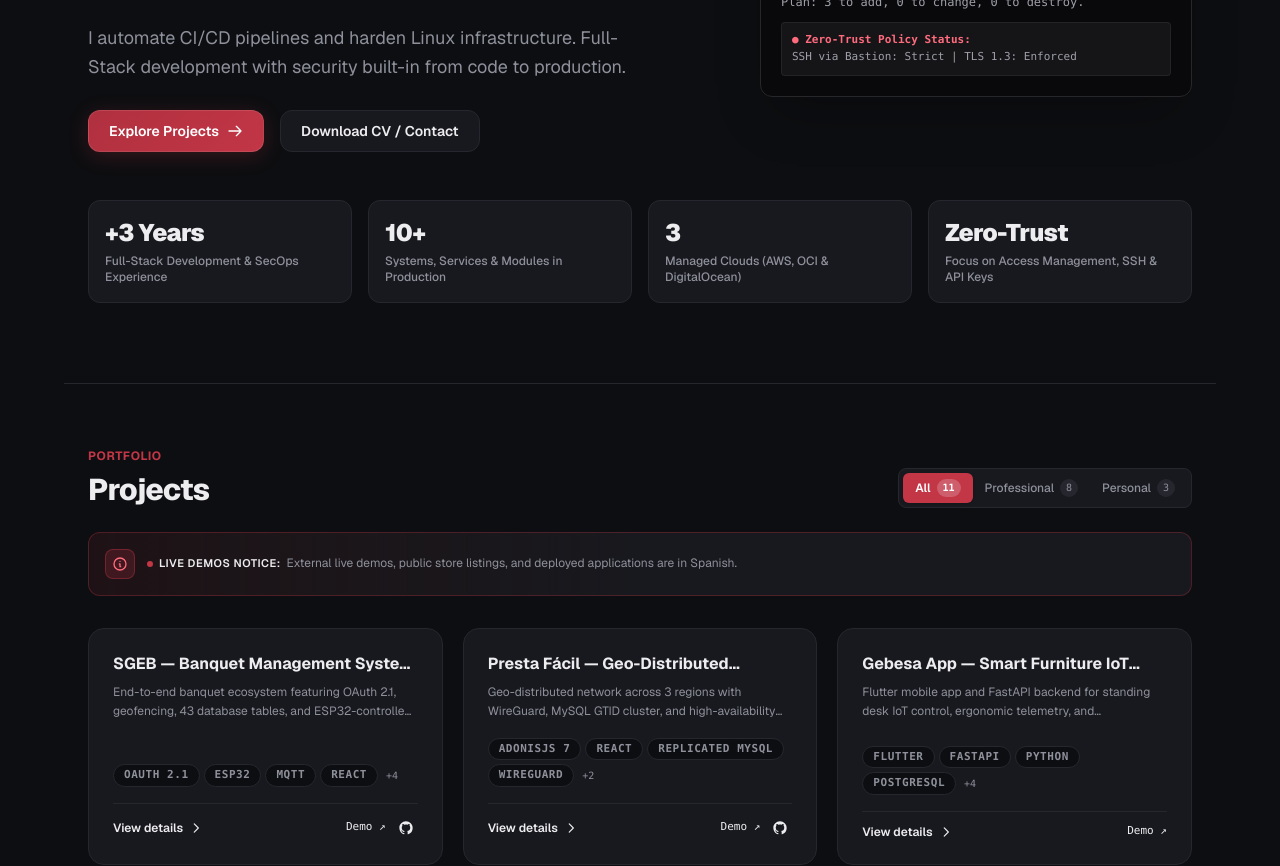
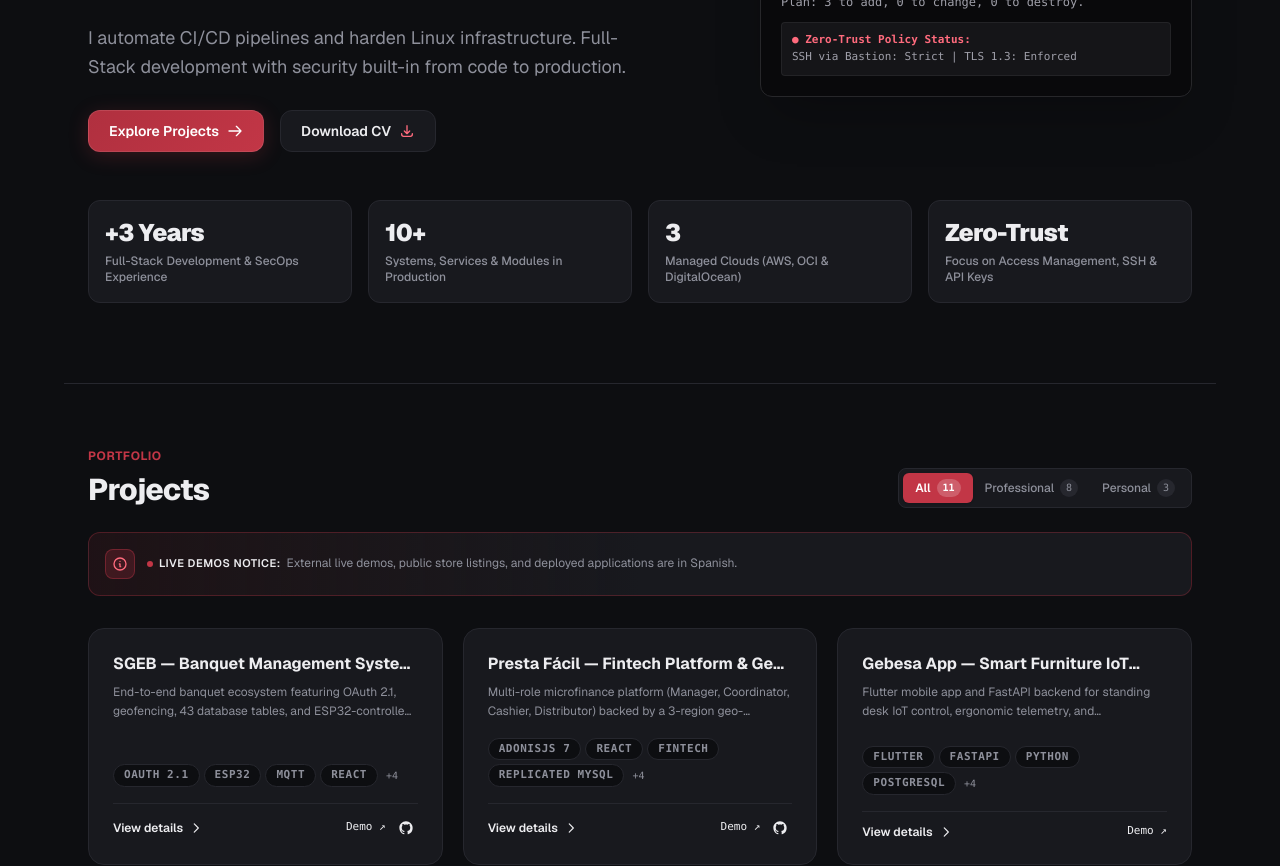
Before and after one commit to Sir-Fehane/portfolio, a Next.js app: page / in a window 1280 px wide. Shown: the part 320-1186 px from the top of the page. Built offline with nearby package versions, Linux system fonts and the light colour scheme.

Commit message:
finished

```diff
--- a/components/layout/Navbar.tsx
+++ b/components/layout/Navbar.tsx
@@ -62,8 +62,7 @@ export const Navbar: React.FC<NavbarProps> = ({
             <button
               type="button"
               onClick={() => setLanguage("es")}
-              className={`px-2 py-1 rounded-md transition-all cursor-pointer font-bold ${
-                language === "es"
+              className={`px-2 py-1 rounded-md transition-all cursor-pointer font-bold ${language === "es"
                 ? "bg-[#C23646] text-white shadow-sm"
                 : "text-[#8E909B] hover:text-[#EDEDF0]"
                 }`}
@@ -75,8 +74,7 @@ export const Navbar: React.FC<NavbarProps> = ({
             <button
               type="button"
               onClick={() => setLanguage("en")}
-              className={`px-2 py-1 rounded-md transition-all cursor-pointer font-bold ${
-                language === "en"
+              className={`px-2 py-1 rounded-md transition-all cursor-pointer font-bold ${language === "en"
                 ? "bg-[#C23646] text-white shadow-sm"
                 : "text-[#8E909B] hover:text-[#EDEDF0]"
                 }`}
--- a/components/sections/Hero.tsx
+++ b/components/sections/Hero.tsx
@@ -15,7 +15,7 @@ export const Hero: React.FC<HeroProps> = ({
   metrics,
   className = "",
 }) => {
-  const { t } = useLanguage();
+  const { cvUrl, cvFileName, t } = useLanguage();
 
   const displayMetrics = metrics || t.hero.metrics;
 
@@ -63,8 +63,21 @@ export const Hero: React.FC<HeroProps> = ({
               {t.hero.exploreBtn}
             </Button>
 
-            <Button asAnchor href="#contacto" variant="secondary" size="md">
-              {t.hero.contactBtn}
+            <Button
+              asAnchor
+              href={cvUrl}
+              download={cvFileName}
+              target="_blank"
+              rel="noopener noreferrer"
+              variant="secondary"
+              size="md"
+              icon={
+                <svg className="w-4 h-4 text-[#FF6B7D]" fill="none" stroke="currentColor" viewBox="0 0 24 24">
+                  <path strokeLinecap="round" strokeLinejoin="round" strokeWidth="2" d="M4 16v1a3 3 0 003 3h10a3 3 0 003-3v-1m-4-4l-4 4m0 0l-4-4m4 4V4" />
+                </svg>
+              }
+            >
+              {t.hero.cvBtn}
             </Button>
           </div>
         </div>
--- a/components/sections/ProjectModal.tsx
+++ b/components/sections/ProjectModal.tsx
@@ -229,7 +229,7 @@ export const ProjectModal: React.FC<ProjectModalProps> = ({
             <div className="relative w-full h-full flex items-center justify-center p-3 sm:p-6">
               <img
                 src={images[currentImgIndex]}
-                alt={`${project.title} - ${t.projects.modalImgAlt} ${currentImgIndex + 1}`}
+                alt={`${project.title} - ${currentImgIndex + 1}`}
                 className="max-w-full max-h-full object-contain rounded-lg shadow-lg transition-all duration-300"
                 onError={() => setImgError(true)}
               />
@@ -286,9 +286,8 @@ export const ProjectModal: React.FC<ProjectModalProps> = ({
                     <span
                       key={idx}
                       onClick={() => setCurrentImgIndex(idx)}
-                      className={`w-2 h-2 rounded-full cursor-pointer transition-all ${
-                        idx === currentImgIndex ? "bg-[#C23646] scale-125" : "bg-white/30 hover:bg-white/60"
-                      }`}
+                      className={`w-2 h-2 rounded-full cursor-pointer transition-all ${idx === currentImgIndex ? "bg-[#C23646] scale-125" : "bg-white/30 hover:bg-white/60"
+                        }`}
                     />
                   ))}
                 </div>
--- a/context/LanguageContext.tsx
+++ b/context/LanguageContext.tsx
@@ -8,6 +8,8 @@ interface LanguageContextType {
   setLanguage: (lang: Language) => void;
   t: Translations;
   isEnglish: boolean;
+  cvUrl: string;
+  cvFileName: string;
 }
 
 const LanguageContext = createContext<LanguageContextType | undefined>(undefined);
@@ -53,11 +55,23 @@ export const LanguageProvider: React.FC<{ children: React.ReactNode }> = ({
     }
   }, [language]);
 
+  const cvUrl =
+    language === "en"
+      ? "/CV%20ENGLISH%20Oscar%20Emiliano%20Alvarado%20Aguilar.pdf"
+      : "/CV%20SPANISH%20Oscar%20Emiliano%20Alvarado%20Aguilar.pdf";
+
+  const cvFileName =
+    language === "en"
+      ? "CV ENGLISH Oscar Emiliano Alvarado Aguilar.pdf"
+      : "CV SPANISH Oscar Emiliano Alvarado Aguilar.pdf";
+
   const value: LanguageContextType = {
     language,
     setLanguage,
     t: translations[language],
     isEnglish: language === "en",
+    cvUrl,
+    cvFileName,
   };
 
   return (
--- a/data/portfolioData.ts
+++ b/data/portfolioData.ts
@@ -29,7 +29,7 @@ export const MOCK_PROJECTS: Project[] = [
     tags: ["OAuth 2.1", "ESP32", "MQTT", "React", "Mobile", "Geofencing", "Biometría", "SQL"],
     featured: true,
     status: "Completado",
-    liveUrl: "#",
+    liveUrl: "https://sgeb.emilianoaaguilar.tech",
     repoUrl: "https://github.com/Sir-Fehane",
     images: [
       "/projects/sgeb1.png",
@@ -38,17 +38,17 @@ export const MOCK_PROJECTS: Project[] = [
   },
   {
     id: "presta-facil",
-    title: "Presta Fácil — Infraestructura Geodistribuida",
+    title: "Presta Fácil — Plataforma Fintech & Infraestructura Geodistribuida",
     type: "personal", // 'personal' | 'profesional' - Modificable por el usuario
-    hasImages: true, // true para mostrar galería de fotos | false para vista de lectura enfocada
+    hasImages: true,
     category: "backend",
-    shortDesc: "Red geodistribuida en 3 regiones con WireGuard, clúster MySQL GTID y balanceo Nginx de alta disponibilidad.",
-    desc: "Arquitectura de red geodistribuida en tres regiones (San Francisco, Nueva York y Toronto) interconectadas mediante túneles VPN cifrados con WireGuard para aislar el tráfico interno. Implementación de balanceo de carga y alta disponibilidad con Nginx para APIs AdonisJS 7 y frontend React con rate limiting estricto, failover automático y cabeceras de seguridad. Clúster de base de datos MySQL con replicación activa basada en GTID y seguridad perimetral con Firewalld (políticas de denegación por defecto, segmentación granular Pública/VPN y rich rules).",
-    metrics: "3 Regiones VPN • MySQL GTID • Failover Nginx",
-    tags: ["AdonisJS 7", "React", "MySQL Replicado", "WireGuard", "Nginx", "Firewalld"],
+    shortDesc: "Plataforma de microfinanciera multi-rol (Gerente, Coordinador, Cajera, Distribuidora) respaldada por una red geodistribuida en 3 regiones con WireGuard y MySQL GTID.",
+    desc: "Plataforma web integral para empresas prestamistas y microfinancieras con control de acceso granular por roles: Gerente, Coordinador, Cajera y Distribuidora. La aplicación opera sobre una arquitectura de red geodistribuida en tres regiones (San Francisco, Nueva York y Toronto) interconectadas mediante túneles VPN cifrados con WireGuard para aislar el tráfico de servicios. Implementa balanceo de carga y alta disponibilidad con Nginx para APIs en AdonisJS 7 y frontend en React con rate limiting estricto, failover automático y cabeceras de seguridad. La capa de persistencia se basa en un clúster MySQL con replicación activa basada en GTID para consistencia financiera, protegido perimetralmente con Firewalld (políticas de denegación por defecto, segmentación granular y rich rules).",
+    metrics: "4 Roles Operativos • 3 Regiones VPN • MySQL GTID • Failover Nginx",
+    tags: ["AdonisJS 7", "React", "Fintech", "MySQL Replicado", "WireGuard", "Nginx", "Firewalld", "Rocky Linux 9"],
     featured: true,
     status: "Completado",
-    liveUrl: "#",
+    liveUrl: "https://presta.emilianoaaguilar.tech",
     repoUrl: "https://github.com/Sir-Fehane",
     images: [
       "/projects/presta1.jpeg",
@@ -246,7 +246,7 @@ export const MOCK_PROJECTS_EN: Project[] = [
     tags: ["OAuth 2.1", "ESP32", "MQTT", "React", "Mobile", "Geofencing", "Biometrics", "SQL"],
     featured: true,
     status: "Completed",
-    liveUrl: "#",
+    liveUrl: "https://sgeb.emilianoaaguilar.tech",
     repoUrl: "https://github.com/Sir-Fehane",
     images: [
       "/projects/sgeb1.png",
@@ -255,17 +255,17 @@ export const MOCK_PROJECTS_EN: Project[] = [
   },
   {
     id: "presta-facil",
-    title: "Presta Fácil — Geo-Distributed Infrastructure",
-    type: "personal",
+    title: "Presta Fácil — Fintech Platform & Geo-Distributed Infrastructure",
+    type: "personal", // 'personal' | 'professional' - Modifiable by user
     hasImages: true,
     category: "backend",
-    shortDesc: "Geo-distributed network across 3 regions with WireGuard, MySQL GTID cluster, and high-availability Nginx load balancing.",
-    desc: "Geo-distributed network architecture across three regions (San Francisco, New York, and Toronto) interconnected via encrypted WireGuard VPN tunnels to isolate internal traffic. High availability and load balancing setup with Nginx for AdonisJS 7 APIs and React frontend with strict rate limiting, automated failover, and hardened security headers. MySQL database cluster with GTID-based active replication and perimeter defense via Firewalld (default-deny policies, granular Public/VPN segmentation, and rich rules).",
-    metrics: "3 VPN Regions • MySQL GTID • Nginx Failover",
-    tags: ["AdonisJS 7", "React", "Replicated MySQL", "WireGuard", "Nginx", "Firewalld"],
+    shortDesc: "Multi-role microfinance platform (Manager, Coordinator, Cashier, Distributor) backed by a 3-region geo-distributed network with WireGuard and MySQL GTID.",
+    desc: "Comprehensive web platform for lending companies and microfinance institutions featuring granular role-based access control: Manager, Coordinator, Cashier, and Distributor. The application runs on a geo-distributed network architecture across three regions (San Francisco, New York, and Toronto) interconnected via encrypted WireGuard VPN tunnels to isolate service traffic. It implements load balancing and high availability using Nginx for AdonisJS 7 APIs and a React frontend, equipped with strict rate limiting, automated failover, and hardened security headers. The persistence layer relies on a MySQL cluster with GTID-based active replication to ensure financial consistency, secured at the perimeter via Firewalld (default-deny policies, granular segmentation, and rich rules).",
+    metrics: "4 Operational Roles • 3 VPN Regions • MySQL GTID • Nginx Failover",
+    tags: ["AdonisJS 7", "React", "Fintech", "Replicated MySQL", "WireGuard", "Nginx", "Firewalld", "Rocky Linux 9"],
     featured: true,
     status: "Completed",
-    liveUrl: "#",
+    liveUrl: "https://presta.emilianoaaguilar.tech",
     repoUrl: "https://github.com/Sir-Fehane",
     images: [
       "/projects/presta1.jpeg",
@@ -452,7 +452,7 @@ export const MOCK_PROJECTS_EN: Project[] = [
 export const MOCK_SKILLS: SkillCategory[] = [
   {
     category: "Backend & APIs",
-    items: ["Python (FastAPI, Django)", "Node.js (AdonisJS, Strapi)", "PHP 8.2 (Laravel)", "WebSockets / SSE", "SQLAlchemy", "REST APIs"],
+    items: ["Python (FastAPI, Django)", "Node.js (AdonisJS, Strapi)", "PHP 8.2 (Laravel)", "C# (.NET)", "SQLAlchemy", "REST APIs"],
   },
   {
     category: "Bases de Datos & Almacenamiento",
@@ -464,7 +464,7 @@ export const MOCK_SKILLS: SkillCategory[] = [
   },
   {
     category: "Frontend & Mobile",
-    items: ["React", "TypeScript", "Angular 11", "Flutter", "Tailwind CSS", "Bootstrap"],
+    items: ["React", "TypeScript", "Angular 16", "Flutter", "Tailwind CSS", "Bootstrap"],
   },
 ];
 
--- a/data/translations.ts
+++ b/data/translations.ts
@@ -10,6 +10,7 @@ export interface Translations {
     stack: string;
     experience: string;
     contact: string;
+    cv: string;
     selectLanguage: string;
   };
   hero: {
@@ -19,6 +20,9 @@ export interface Translations {
     subtitle: string;
     exploreBtn: string;
     contactBtn: string;
+    cvBtn: string;
+    cvUrl: string;
+    cvFileName: string;
     terminalUser: string;
     metrics: MetricItem[];
   };
@@ -66,6 +70,7 @@ export interface Translations {
     title: string;
     description: string;
     githubButton: string;
+    cvButton: string;
   };
   footer: {
     portfolio: string;
@@ -83,6 +88,7 @@ export const translations: Record<Language, Translations> = {
       stack: "Stack",
       experience: "Experiencia",
       contact: "Contacto",
+      cv: "CV",
       selectLanguage: "Seleccionar idioma",
     },
     hero: {
@@ -92,7 +98,10 @@ export const translations: Record<Language, Translations> = {
       subtitle:
         "Automatizo pipelines CI/CD y blindo infraestructura en Linux. Desarrollo Full-Stack con seguridad integrada de código a producción",
       exploreBtn: "Explorar Proyectos",
-      contactBtn: "Descargar CV / Contacto",
+      contactBtn: "Contacto",
+      cvBtn: "Descargar CV",
+      cvUrl: "/CV%20SPANISH%20Oscar%20Emiliano%20Alvarado%20Aguilar.pdf",
+      cvFileName: "CV SPANISH Oscar Emiliano Alvarado Aguilar.pdf",
       terminalUser: "secops@pipeline:~/audit",
       metrics: [
         { num: "+3 Años", label: "Experiencia en Desarrollo Full-Stack & SecOps" },
@@ -200,6 +209,7 @@ export const translations: Record<Language, Translations> = {
       description:
         "Si estás interesado en colaborar en algún proyecto, no dudes en contactarme, estaré encantado de saber de ti.",
       githubButton: "Perfil de GitHub",
+      cvButton: "Descargar CV",
     },
     footer: {
       portfolio: "Portafolio",
@@ -215,6 +225,7 @@ export const translations: Record<Language, Translations> = {
       stack: "Stack",
       experience: "Experience",
       contact: "Contact",
+      cv: "CV",
       selectLanguage: "Select language",
     },
     hero: {
@@ -224,7 +235,10 @@ export const translations: Record<Language, Translations> = {
       subtitle:
         "I automate CI/CD pipelines and harden Linux infrastructure. Full-Stack development with security built-in from code to production.",
       exploreBtn: "Explore Projects",
-      contactBtn: "Download CV / Contact",
+      contactBtn: "Contact",
+      cvBtn: "Download CV",
+      cvUrl: "/CV%20ENGLISH%20Oscar%20Emiliano%20Alvarado%20Aguilar.pdf",
+      cvFileName: "CV ENGLISH Oscar Emiliano Alvarado Aguilar.pdf",
       terminalUser: "secops@pipeline:~/audit",
       metrics: [
         { num: "+3 Years", label: "Full-Stack Development & SecOps Experience" },
@@ -334,6 +348,7 @@ export const translations: Record<Language, Translations> = {
       description:
         "Interested in collaborating or discussing an upcoming project? Feel free to reach out, I would love to hear from you.",
       githubButton: "GitHub Profile",
+      cvButton: "Download CV",
     },
     footer: {
       portfolio: "Portfolio",
```
Also changed, not shown: 2 other files (tests, documents, lock files or other folders). Lines whose indentation alone changed are shown as unchanged.
